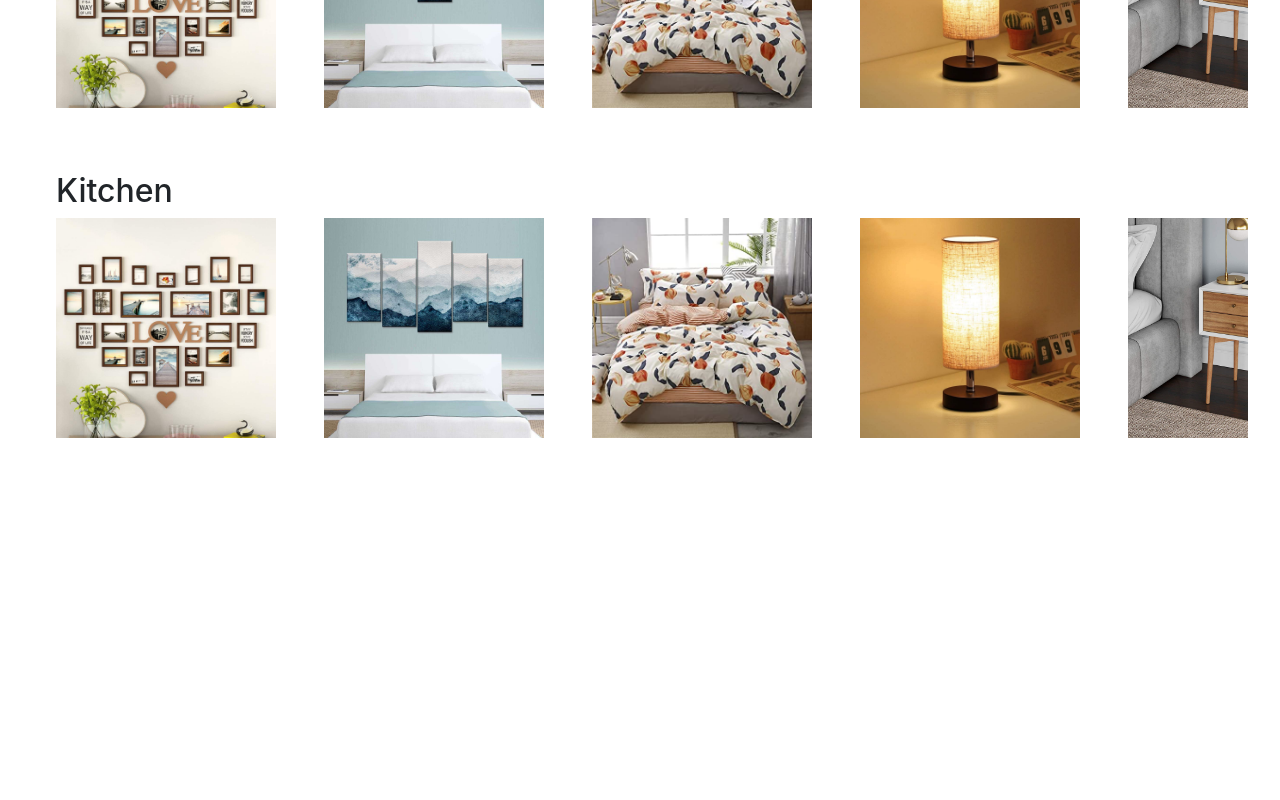
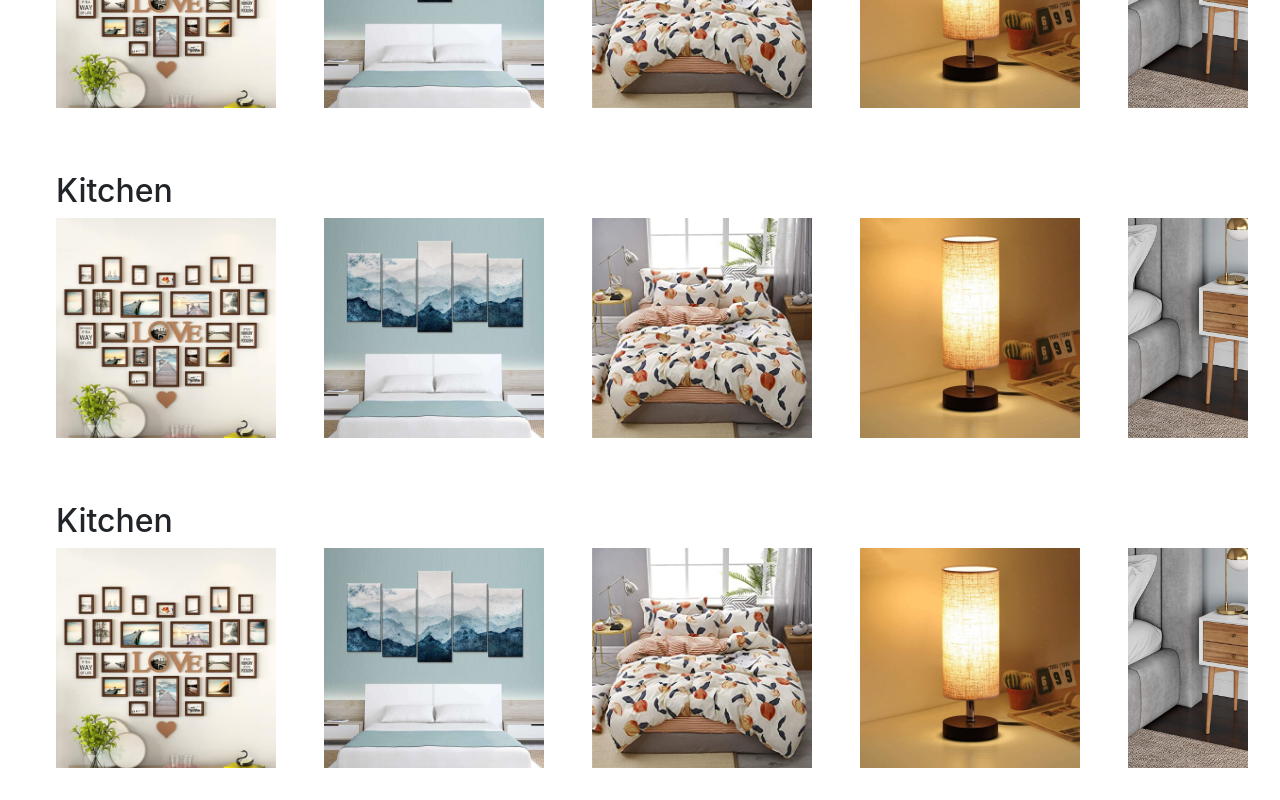
Before and after one commit to Project-3-Group-9/smart-shop, a React (Create React App) app in the folder client/: page /#/ in a window 1280 px wide. Shown: the part 1462-2262 px from the top of the page. Before the commit the page ends 1932 px from the top, so only its background shows below. Built offline with nearby package versions, Linux system fonts and the light colour scheme.

Commit message:
added some adds

```diff
--- a/client/src/components/HomePage/index.js
+++ b/client/src/components/HomePage/index.js
@@ -19,6 +19,7 @@ function Homepage() {
   <Categories/>
   <Categories/>
   <Categories/>
+  <Categories/>
   </>
     )
 }
```
